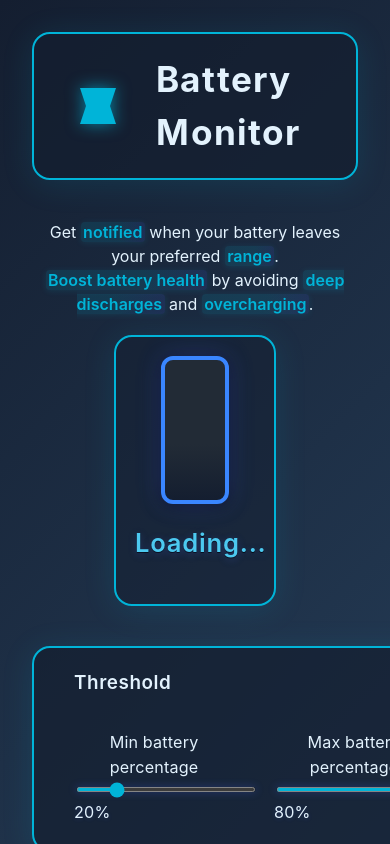
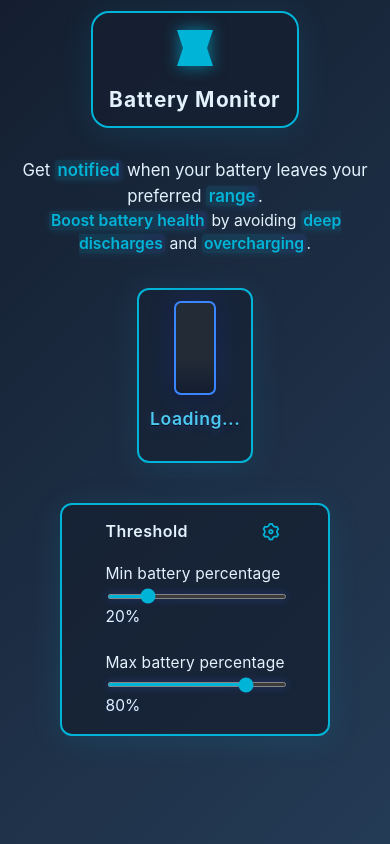
Before and after one commit to heyzameer/battery-monitor, a React (Vite) app: page / in a window 390 px wide. Built offline with nearby package versions, Linux system fonts and the light colour scheme; the HTML template or start-up script is replaced by a standard one.

Commit message:
Feat:Charging Status

```diff
--- a/src/App.css
+++ b/src/App.css
@@ -411,3 +411,114 @@
   box-shadow: 0 1px 6px #00b4d822;
   transition: background 0.2s, color 0.2s;
 }
+
+/* --- Mobile Friendly Styles --- */
+@media (max-width: 600px) {
+  .App {
+    padding: 0.7rem;
+  }
+
+  .header-elegant {
+    flex-direction: column;
+    gap: 0.7rem;
+    padding: 0.7rem 1rem;
+    font-size: 1.1rem;
+    margin-bottom: 1.2rem;
+  }
+
+  .title-text {
+    font-size: 1.3rem;
+  }
+
+  .hero-section {
+    padding: 0.7rem 0.5rem 1rem 0.5rem;
+    max-width: 98vw;
+    font-size: 1rem;
+    border-radius: 12px;
+  }
+
+  .hero-main {
+    font-size: 1.05rem;
+  }
+
+  .hero-sub {
+    font-size: 0.98rem;
+  }
+
+  .battery-container {
+    width: 90px;
+    margin: 1rem auto;
+  }
+
+  .elegant-battery {
+    padding: 0.7rem 0.7rem 0.7rem 0.7rem;
+    border-radius: 12px;
+  }
+
+  .battery-body {
+    height: 90px;
+    width: 38px;
+    border-radius: 7px;
+    border-width: 2.5px;
+  }
+
+  .battery-text {
+    font-size: 1.1rem;
+    margin-top: 0.7rem;
+  }
+
+  .charging-status {
+    font-size: 0.95rem;
+  }
+
+  .selectors-box {
+    min-width: unset;
+    max-width: 100vw;
+    padding: 0.7rem 2.7rem;
+    border-radius: 12px;
+    gap: 0.7rem;
+  }
+
+  .selectors-title {
+    font-size: 1rem;
+    margin-bottom: 0.3rem;
+  }
+
+  .selectors-row {
+    flex-direction: column;
+    gap: 1rem;
+  }
+
+  .selector-label {
+    width: 100%;
+    font-size: 0.98rem;
+  }
+
+  .selector-label span {
+    font-size: 0.97rem;
+  }
+
+  .long-slider {
+    width: 100%;
+    min-width: 120px;
+    max-width: 98vw;
+    margin-bottom: 0.1rem;
+  }
+
+  .slider-value {
+    font-size: 1rem;
+  }
+
+  .stop-btn {
+    padding: 0.5rem 1.2rem;
+    font-size: 1rem;
+    margin-top: 1.2rem;
+    border-radius: 20px;
+  }
+
+  .settings-modal-content {
+    min-width: 90vw;
+    padding: 1rem 0.7rem 0.7rem 0.7rem;
+    border-radius: 10px;
+  }
+}
--- a/src/App.jsx
+++ b/src/App.jsx
@@ -34,7 +34,7 @@ function App() {
   // Only check alarm when battery level changes
   useEffect(() => {
     if (batteryLevel === null) return;
-    if (batteryLevel < min || batteryLevel > max) {
+    if ((batteryLevel < min || batteryLevel > max) && isCharging) {
       if (audioRef.current && audioRef.current.paused) {
         audioRef.current.play();
         setAlarmPlaying(true);
@@ -47,7 +47,7 @@ function App() {
       setAlarmPlaying(false);
     }
     // eslint-disable-next-line
-  }, [batteryLevel, alarmSound]); // depend on alarmSound too
+  }, [batteryLevel, alarmSound, isCharging]); // add isCharging to dependencies
 
   useEffect(() => {
     let battery;
```
